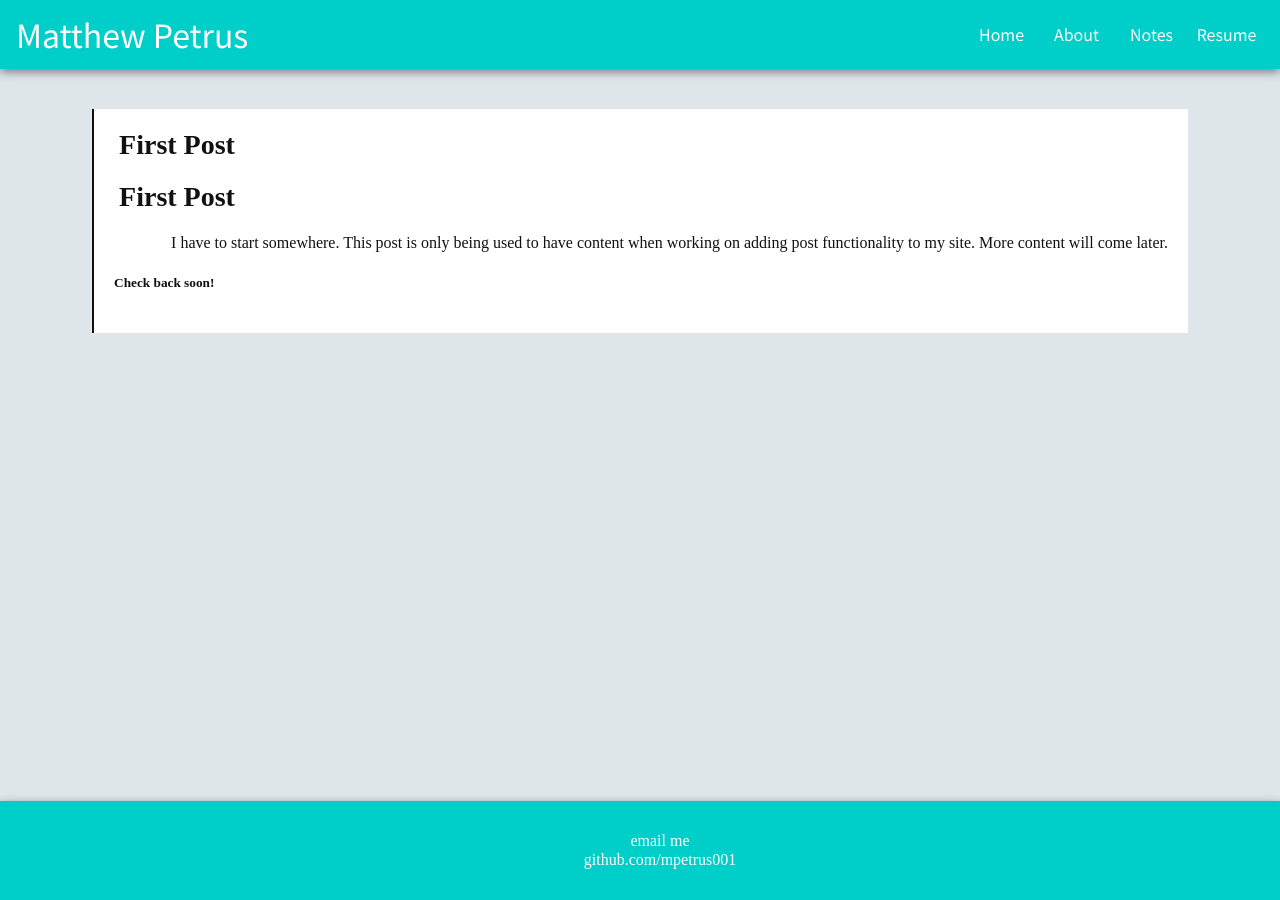
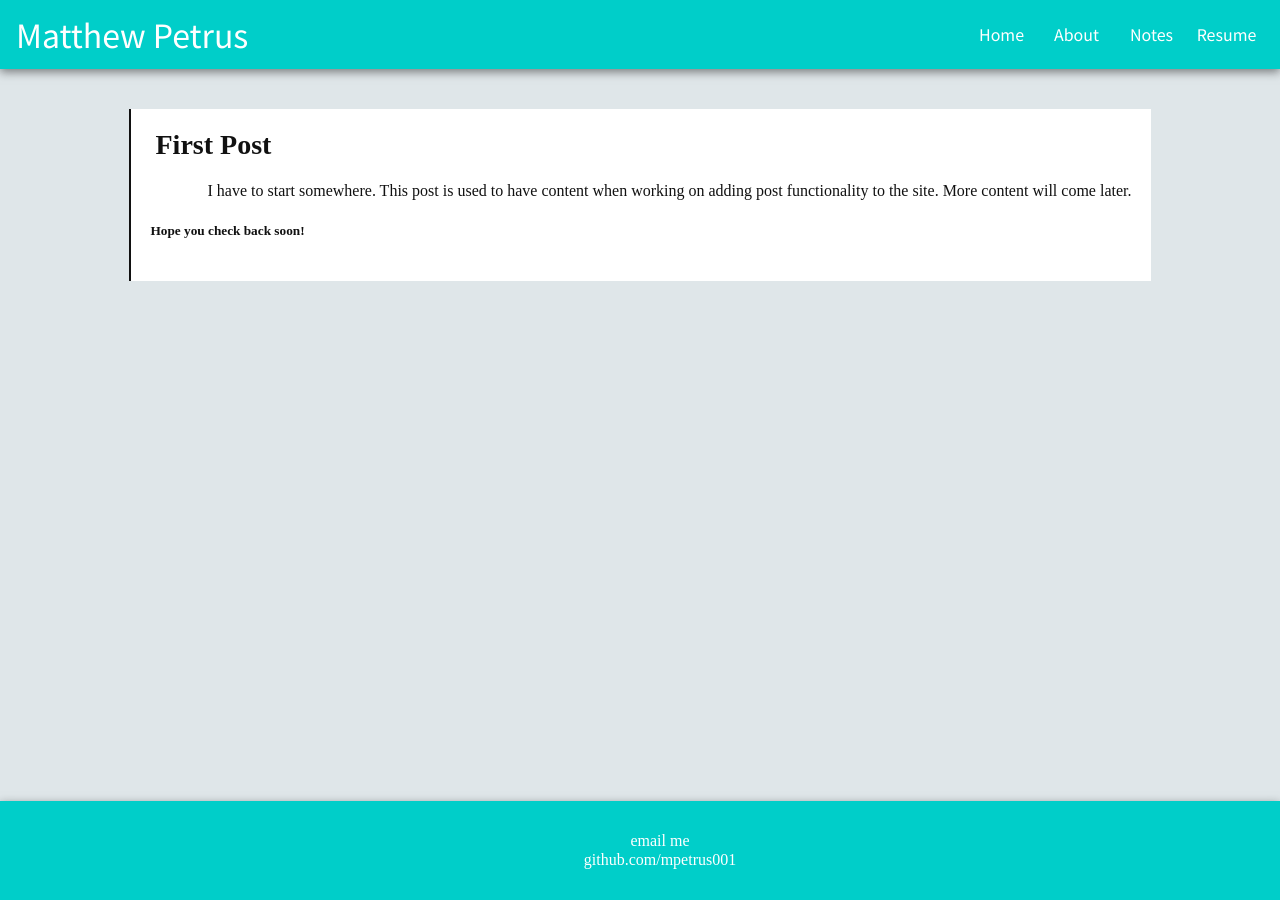
Before and after one commit to mpetrus001/mpetrus001.github.io, a Jekyll site: the page built from _posts/2016-08-07-first-post.md, in a window 1280 px wide. Built offline with Jekyll 4.4.1, drawn with Linux system fonts in a browser that asks for light colours.

Commit message:
removed duplicate title on first post

```diff
--- a/_posts/2016-08-07-first-post.md
+++ b/_posts/2016-08-07-first-post.md
@@ -5,8 +5,6 @@
 tags: [misc]
 ---
 
-## First Post
+I have to start somewhere. This post is used to have content when working on adding post functionality to the site. More content will come later.
 
-I have to start somewhere. This post is only being used to have content when working on adding post functionality to my site. More content will come later.
-
-##### Check back soon!
+##### Hope you check back soon!
```
